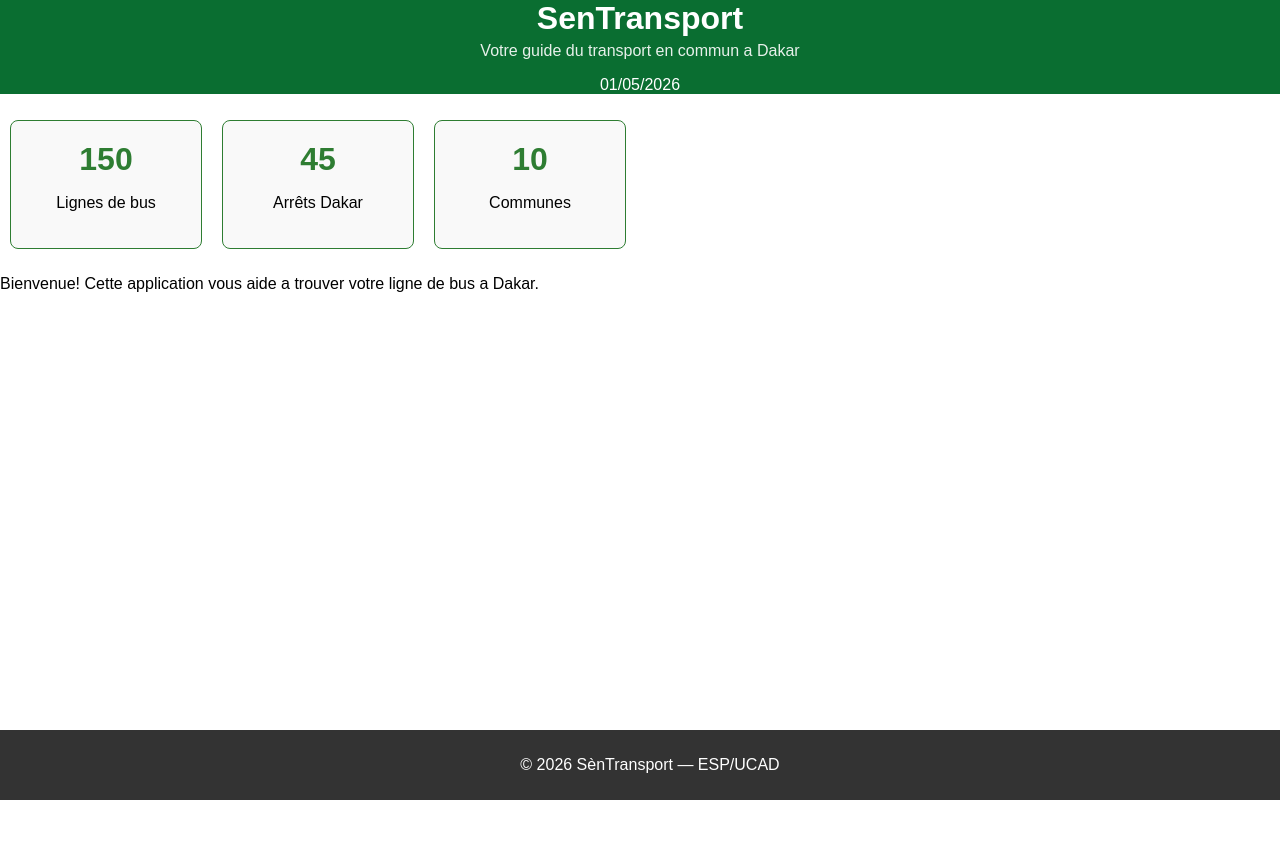
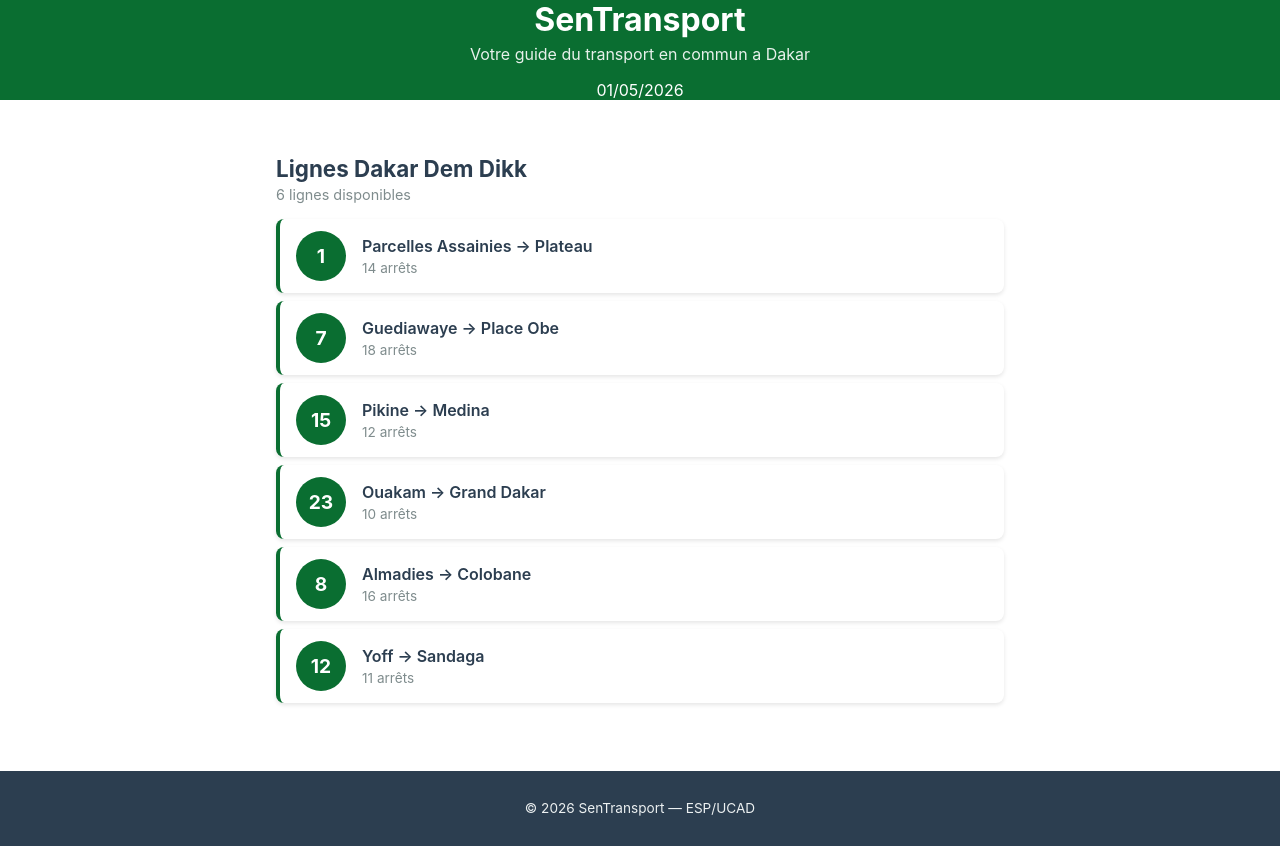
Before and after one commit to bassoumbinta12-coder/SenTransport, a React (Create React App) app: page / in a window 1280 px wide. Before the commit the page ends 800 px from the top, so only its background shows below. Built offline with nearby package versions, Linux system fonts and the light colour scheme.

Commit message:
Lab 2 : composants statiques LigneBus et ListeLignes

```diff
--- a/src/App.css
+++ b/src/App.css
@@ -1,9 +1,22 @@
-.App {
-font-family: Arial , sans-serif ;
-min-height : 100 vh ;
+App {
+  font-family: Arial, sans-serif;
+  min-height: 100vh;
+  background-color: #f5f6fa;
+  display: flex;
+  flex-direction: column;
 }
+
 .contenu {
-padding: 20 px ;
-max-width: 800 px ;
-margin: 0 auto ;
+  padding: 20px;
+  max-width: 800px;
+  margin: 0 auto;
+  width: 100%;
+  box-sizing: border-box;
+  flex: 1;
 }
+
+@media (max-width: 600px) {
+  .contenu {
+    padding: 12px;
+  }
+}
--- a/src/App.js
+++ b/src/App.js
@@ -1,22 +1,27 @@
-import Statistique from './Statistique';
-import Footer from './Footer';
 import './App.css';
 import Header from './Header';
-function App () {
+import ListeLignes from './ListeLignes';
+import Footer from './Footer';
+
+function App() {
+  const lignes = [
+    { id: 1, numero: "1", depart: "Parcelles Assainies", arrivee: "Plateau", arrets: 14 },
+    { id: 2, numero: "7", depart: "Guediawaye", arrivee: "Place Obe", arrets: 18 },
+    { id: 3, numero: "15", depart: "Pikine", arrivee: "Medina", arrets: 12 },
+    { id: 4, numero: "23", depart: "Ouakam", arrivee: "Grand Dakar", arrets: 10 },
+    { id: 5, numero: "8", depart: "Almadies", arrivee: "Colobane", arrets: 16 },
+    { id: 6, numero: "12", depart: "Yoff", arrivee: "Sandaga", arrets: 11 }
+  ];
+
   return (
     <div className="App">
-     <Header/>
-     <div className="stats-container">
-        <Statistique chiffre="150" libelle="Lignes de bus" />
-        <Statistique chiffre="45" libelle="Arrêts Dakar" />
-        <Statistique chiffre="10" libelle="Communes" />
-      </div>
-      <main className ="contenu">
-        <p> Bienvenue! Cette application vous aide a trouver
-           votre ligne de bus a Dakar.</p>
-     </main>
-     <Footer/>
-    </div >
+      <Header />
+      <main className="contenu">
+        <ListeLignes lignes={lignes} />
+      </main>
+      <Footer />
+    </div>
   );
 }
-export default App ;
+
+export default App;
--- a/src/Footer.css
+++ b/src/Footer.css
@@ -1,9 +1,8 @@
-.mon-footer {
-  background-color: #333; /* Fond gris foncé */
-  color: white;           /* Texte blanc */
+.footer {
+  background-color: #2c3e50;
+  color: #ecf0f1;
   text-align: center;
-  padding: 10px;
-  position: fixed;
-  bottom: 0;
-  width: 100%;
+  padding: 16px;
+  margin-top: 40px;
+  font-size: 0.85rem;
 }
--- a/src/Footer.js
+++ b/src/Footer.js
@@ -2,8 +2,8 @@
 
 function Footer() {
   return (
-    <footer className="mon-footer">
-      <p>© 2026 SènTransport — ESP/UCAD</p>
+    <footer className="footer">
+      <p>&copy; 2026 SenTransport &mdash; ESP/UCAD</p>
     </footer>
   );
 }
--- /dev/null
+++ b/src/LigneBus.css
@@ -0,0 +1,49 @@
+.ligne-bus {
+  display: flex;
+  align-items: center;
+  padding: 12px 16px;
+  margin: 8px 0;
+  background-color: #ffffff;
+  border-radius: 8px;
+  border-left: 4px solid #0a6e31;
+  box-shadow: 0 2px 4px rgba(0, 0, 0, 0.1);
+  cursor: pointer;
+  transition: transform 0.2s, box-shadow 0.2s;
+}
+
+.ligne-bus:hover {
+  transform: translateX(4px);
+  box-shadow: 0 4px 8px rgba(0, 0, 0, 0.15);
+}
+
+.ligne-numero {
+  background-color: #0a6e31;
+  color: white;
+  font-weight: bold;
+  font-size: 1.2rem;
+  width: 50px;
+  height: 50px;
+  border-radius: 50%;
+  display: flex;
+  align-items: center;
+  justify-content: center;
+  margin-right: 16px;
+  flex-shrink: 0;
+}
+
+.ligne-info {
+  display: flex;
+  flex-direction: column;
+}
+
+.ligne-trajet {
+  font-size: 1rem;
+  font-weight: 600;
+  color: #2c3e50;
+}
+
+.ligne-arrets {
+  font-size: 0.85rem;
+  color: #7f8c8d;
+  margin-top: 4px;
+}
--- /dev/null
+++ b/src/LigneBus.js
@@ -0,0 +1,17 @@
+import './LigneBus.css';
+
+function LigneBus({ numero, depart, arrivee, arrets }) {
+  return (
+    <div className="ligne-bus">
+      <div className="ligne-numero">{numero}</div>
+      <div className="ligne-info">
+        <span className="ligne-trajet">
+          {depart} &rarr; {arrivee}
+        </span>
+        <span className="ligne-arrets">{arrets} arrêts</span>
+      </div>
+    </div>
+  );
+}
+
+export default LigneBus;
--- /dev/null
+++ b/src/ListeLignes.css
@@ -0,0 +1,16 @@
+.liste-lignes {
+  padding: 0 16px;
+}
+
+.liste-titre {
+  color: #2c3e50;
+  font-size: 1.4rem;
+  margin-bottom: 4px;
+}
+
+.liste-description {
+  color: #7f8c8d;
+  font-size: 0.9rem;
+  margin-top: 0;
+  margin-bottom: 16px;
+}
--- /dev/null
+++ b/src/ListeLignes.js
@@ -0,0 +1,24 @@
+import LigneBus from './LigneBus';
+import './ListeLignes.css';
+
+function ListeLignes({ lignes }) {
+  return (
+    <div className="liste-lignes">
+      <h2 className="liste-titre">Lignes Dakar Dem Dikk</h2>
+      <p className="liste-description">
+        {lignes.length} lignes disponibles
+      </p>
+      {lignes.map(ligne => (
+        <LigneBus
+          key={ligne.id}
+          numero={ligne.numero}
+          depart={ligne.depart}
+          arrivee={ligne.arrivee}
+          arrets={ligne.arrets}
+        />
+      ))}
+    </div>
+  );
+}
+
+export default ListeLignes;
```
